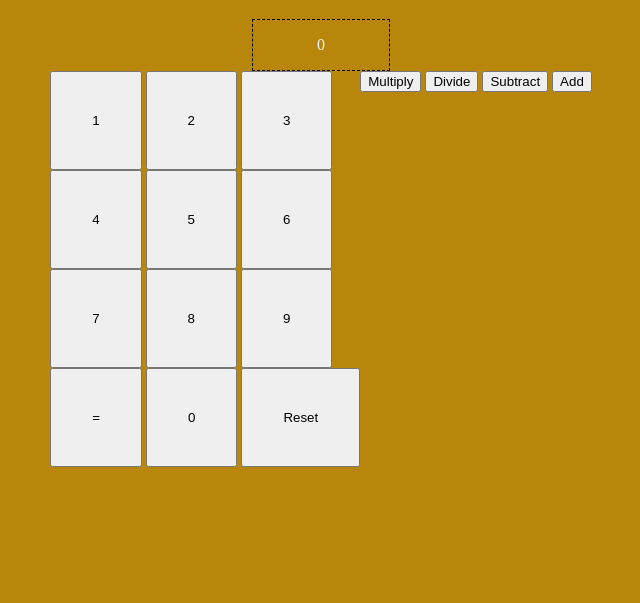
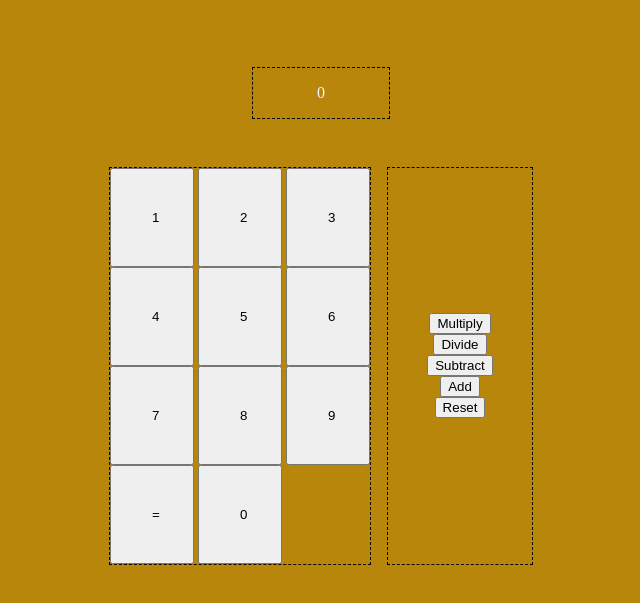
Before and after one commit to sanapollo/calculator-project, a plain HTML site: page index.html in a window 1280 px wide. Shown: the part 69-672 px from the top of the page, without its empty margins (319-959 px from the left). Drawn offline with Linux system fonts and the light colour scheme.

Commit message:
styling changes

```diff
--- a/index.html
+++ b/index.html
@@ -36,7 +36,6 @@
                 <div class="row">
                     <button id="=">=</button>
                     <button id="0">0</button>
-                    <button id="reset">Reset</button>
                 </div>
             </div>
             <div class="operators">
@@ -44,6 +43,7 @@
                 <button id="div">Divide</button>
                 <button id="sub">Subtract</button>
                 <button id="add">Add</button>
+                <button id="reset">Reset</button>
             </div>
         </div>
     </div>
--- a/style.css
+++ b/style.css
@@ -3,15 +3,13 @@
     align-items: center;
     display: flex;
     flex-direction: column;
-    min-width: auto;
-    /*max-width: 20em;*/
+    gap: 3em;
 }
 
 body {
     background-color: darkgoldenrod;
     color: aliceblue;
 }
-
 
 .output {
     border: 0.1em dashed black;
@@ -20,12 +18,22 @@ body {
 
 .input {
     display: flex;
+    gap: 1em;
+
 }
+
 .operators {
+    display:flex;
     justify-content: center;
     align-items: center;
     flex-direction: column;
 }
-.row button {
+
+.row button, .operators {
     padding: 3em;
+    max-width: 3em;
 }
+
+.numpad, .operators {
+    border: 0.1em dashed black;
+}
```
